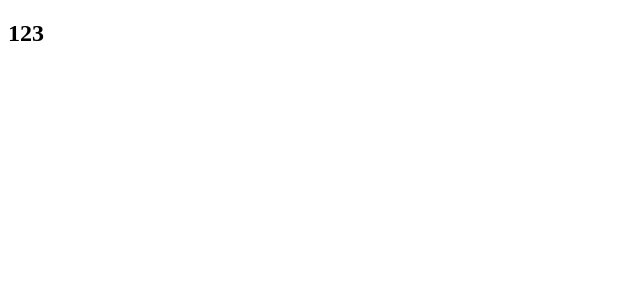
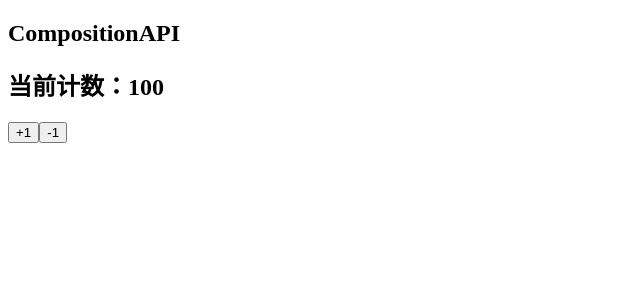
Before and after one commit to Arknighter/vue_composition_api, a Vue app: page / in a window 1280 px wide. Shown: the top 300 px of the page, without its empty margins (0-640 px from the left). Built offline with nearby package versions, Linux system fonts and the light colour scheme.

Commit message:
modified:   src/App.vue 	new file:   src/hooks/userCounter.js

```diff
--- a/src/App.vue
+++ b/src/App.vue
@@ -1,13 +1,41 @@
 <template>
-
   <div class="app">
-    <h2>123</h2>
+    <h2>CompositionAPI</h2>
+    <h2>当前计数：{{ counter }}</h2>
+    <button @click="increment">+1</button>
+    <button @click="decrement">-1</button>
   </div>
 </template>
 
 <script>
+// import { ref } from 'vue'
+import userCounter from "./hooks/userCounter";
 export default {
+  setup() {
+    //定义counter  默认定义的数据不是响应式数据
+    // let counter = ref(100)
+    // const increment = () => {
+    //   counter.value++
+    // }
+    // const decrement = () => {
+    //   counter.value--
+    // }
 
+    // ---------------------
+    // const { counter, increment, decrement } = userCounter()
+    // return {
+    //   counter,
+    //   increment,
+    //   decrement
+    // }
+    //--------------------------------
+    //展开运算符  es6 拷贝
+
+    return {
+      ...userCounter()
+    }
+
+  }
 }
 </script>
 
--- /dev/null
+++ b/src/hooks/userCounter.js
@@ -0,0 +1,16 @@
+//函数式编程 ， 复用性强
+import { ref } from 'vue'
+export default function userCounter(){
+    let counter = ref(100)
+    const increment = () => {
+      counter.value++
+    }
+    const decrement = () => {
+      counter.value--
+    }
+    return{
+        counter,
+        increment,
+        decrement
+    }
+}
```
